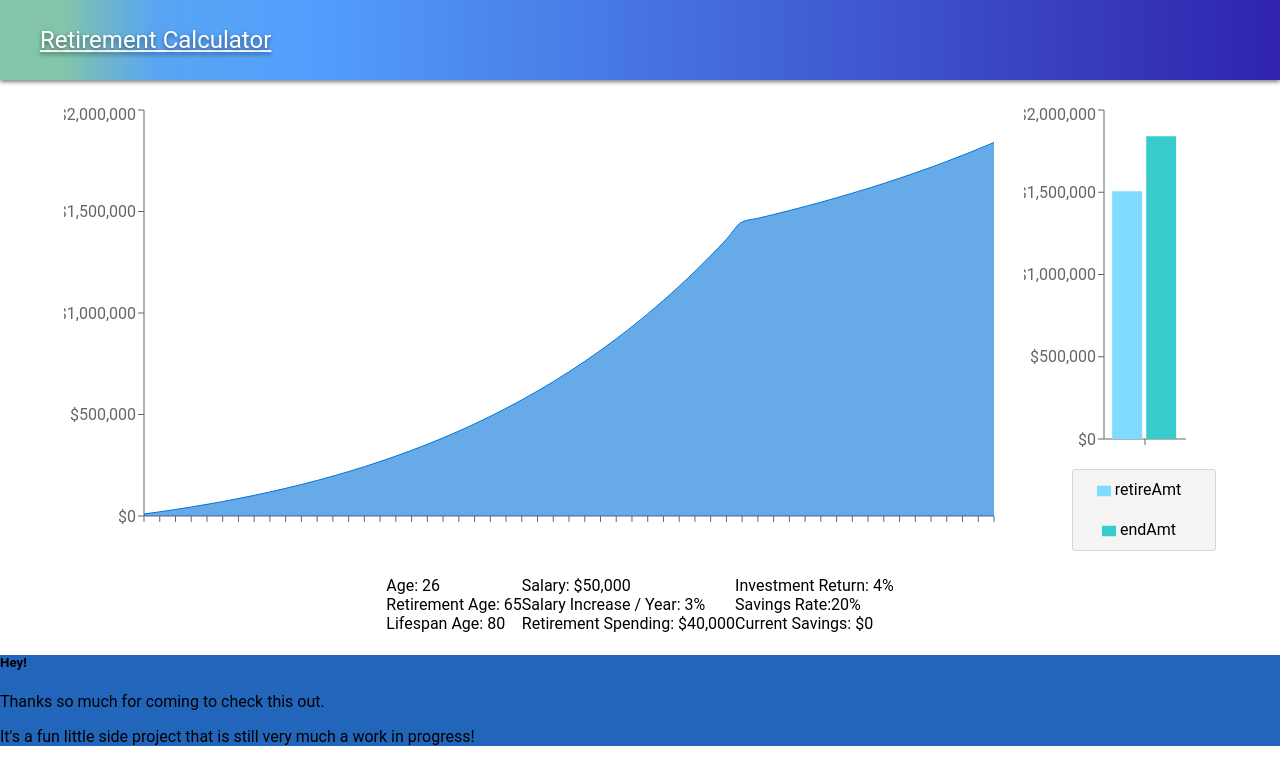
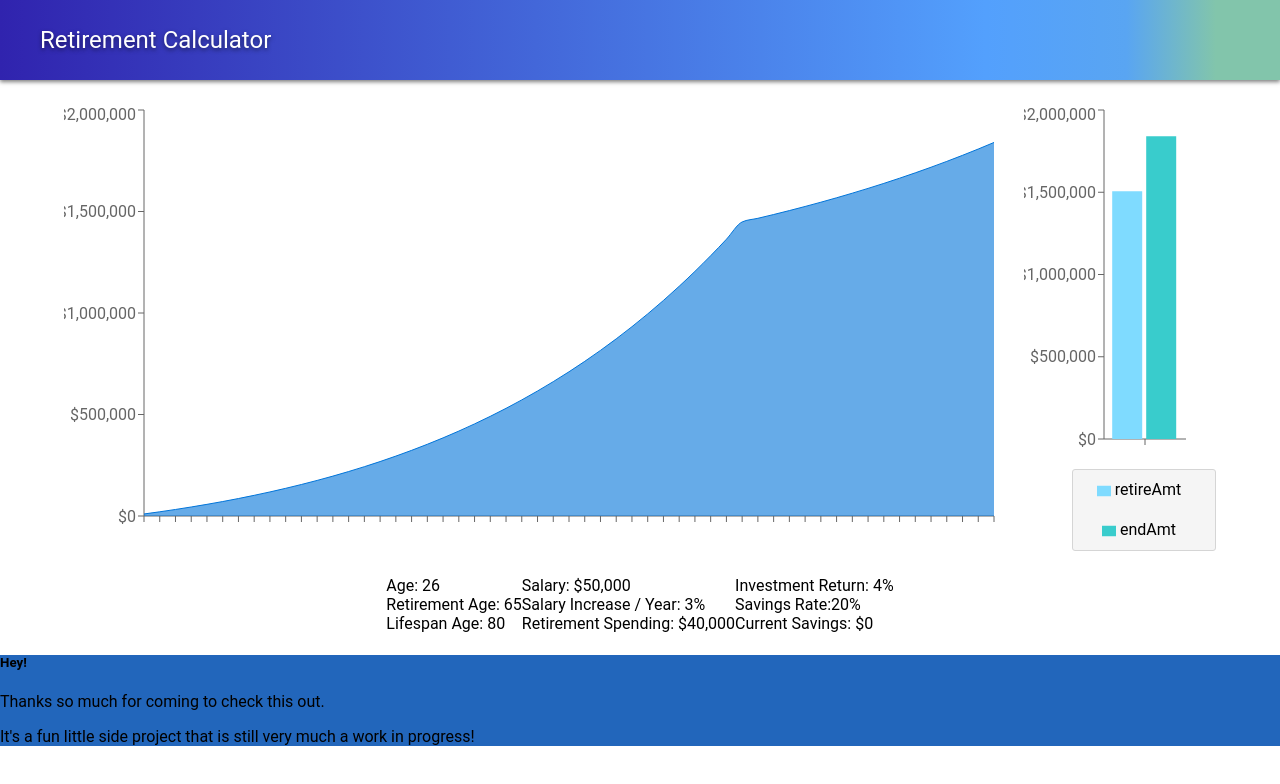
Before and after one commit to gabrielwr/React-Retirement-Calculator, a React (Create React App) app: page / in a window 1280 px wide. Shown: the top 784 px of the page. Built offline with nearby package versions, Linux system fonts and the light colour scheme.

Commit message:
adds polish to navbar

```diff
--- a/src/elements/navbar/styled.js
+++ b/src/elements/navbar/styled.js
@@ -3,7 +3,7 @@ import styled from 'styled-components';
 import { Link } from 'react-router';
 
 export const Navbar = styled.nav`
-  background-image: linear-gradient(-90deg, #3023AE 0%, #53A0FD 77%, #59A5F2 88%, #82C5AB 95%);
+  background-image: linear-gradient(90deg, #3023AE 0%, #53A0FD 77%, #59A5F2 88%, #82C5AB 95%);
   box-shadow: 0 2px 4px 0 rgba(0,0,0,0.50);
   height: 10%;
 `;
@@ -19,11 +19,11 @@ export const NavbarList = styled.ul`
 export const NavbarLink = styled.li`
   list-style-type: none;
   display: block;
-
 `;
 
 export const StyledLink = styled(Link)`
   color: white;
   font-size: 24px;
   text-shadow: 0 2px 4px rgba(0,0,0,0.50);
+  text-decoration: none;
 `;
```
